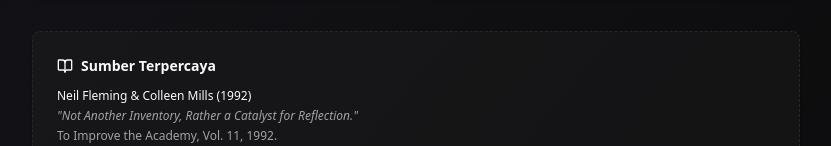
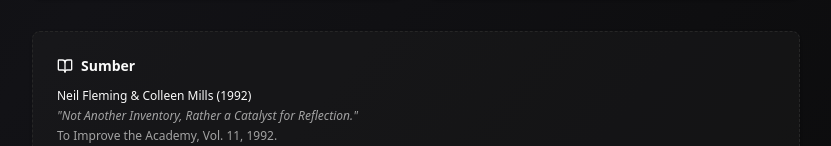
Before and after one commit to imadegautama/expert-system-gaya-belajar, a React (Vite) app: page / in a window 1280 px wide. Shown: the part 1208-1354 px from the top of the page, without its empty margins (224-1055 px from the left). Built offline with nearby package versions, Linux system fonts and the light colour scheme; no server answers.

Commit message:
feat : edit sumber terpercaya into sumber

```diff
--- a/src/routes/index.tsx
+++ b/src/routes/index.tsx
@@ -213,7 +213,7 @@ function HomePage() {
           <CardContent className="pt-6">
             <h3 className="text-sm font-semibold mb-3 flex items-center gap-2">
               <BookOpen className="h-4 w-4" />
-              Sumber Terpercaya
+              Sumber
             </h3>
             <div className="space-y-4 text-xs text-[hsl(var(--muted-foreground))]">
               <div className="flex flex-col gap-1">
```
